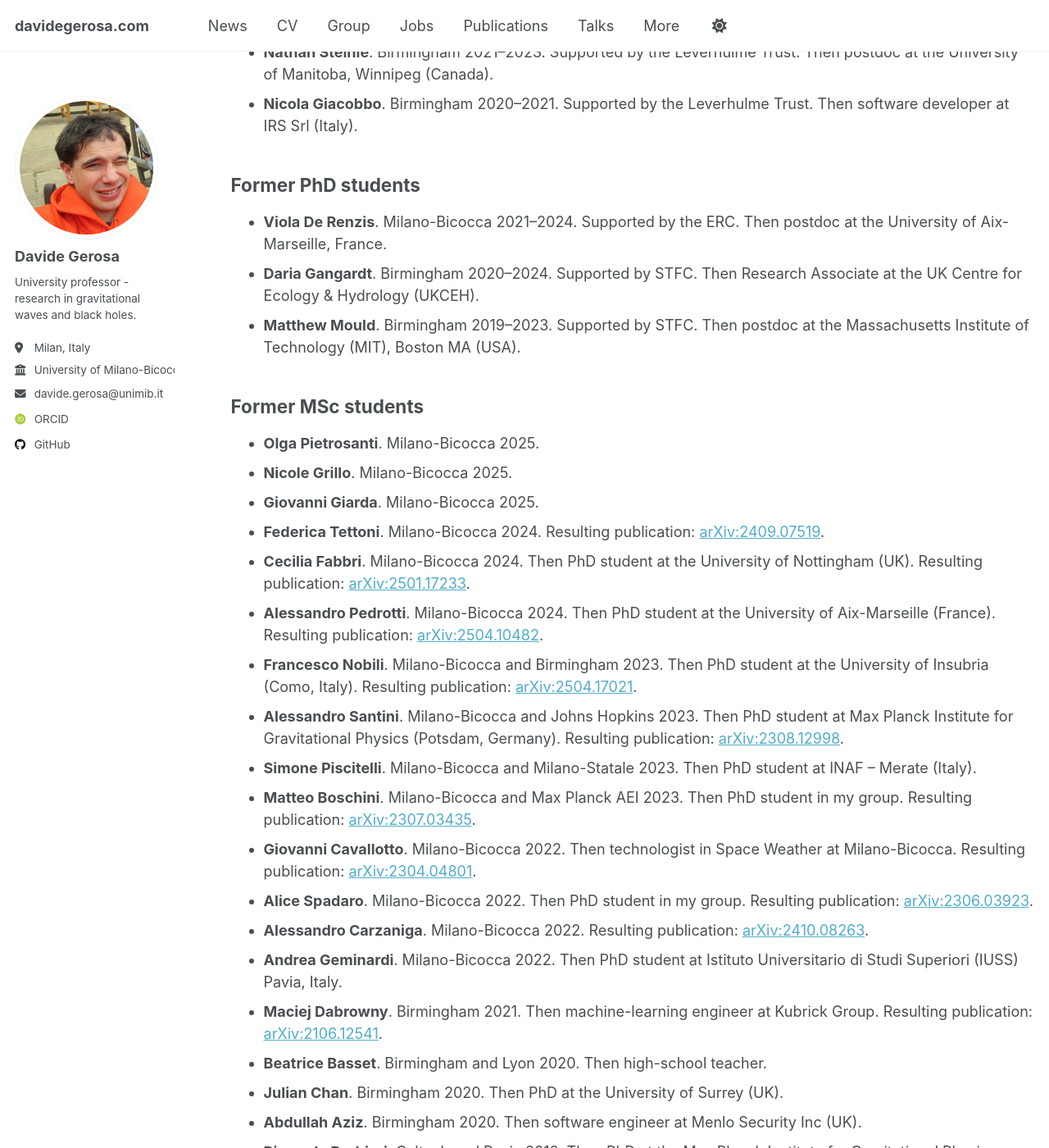
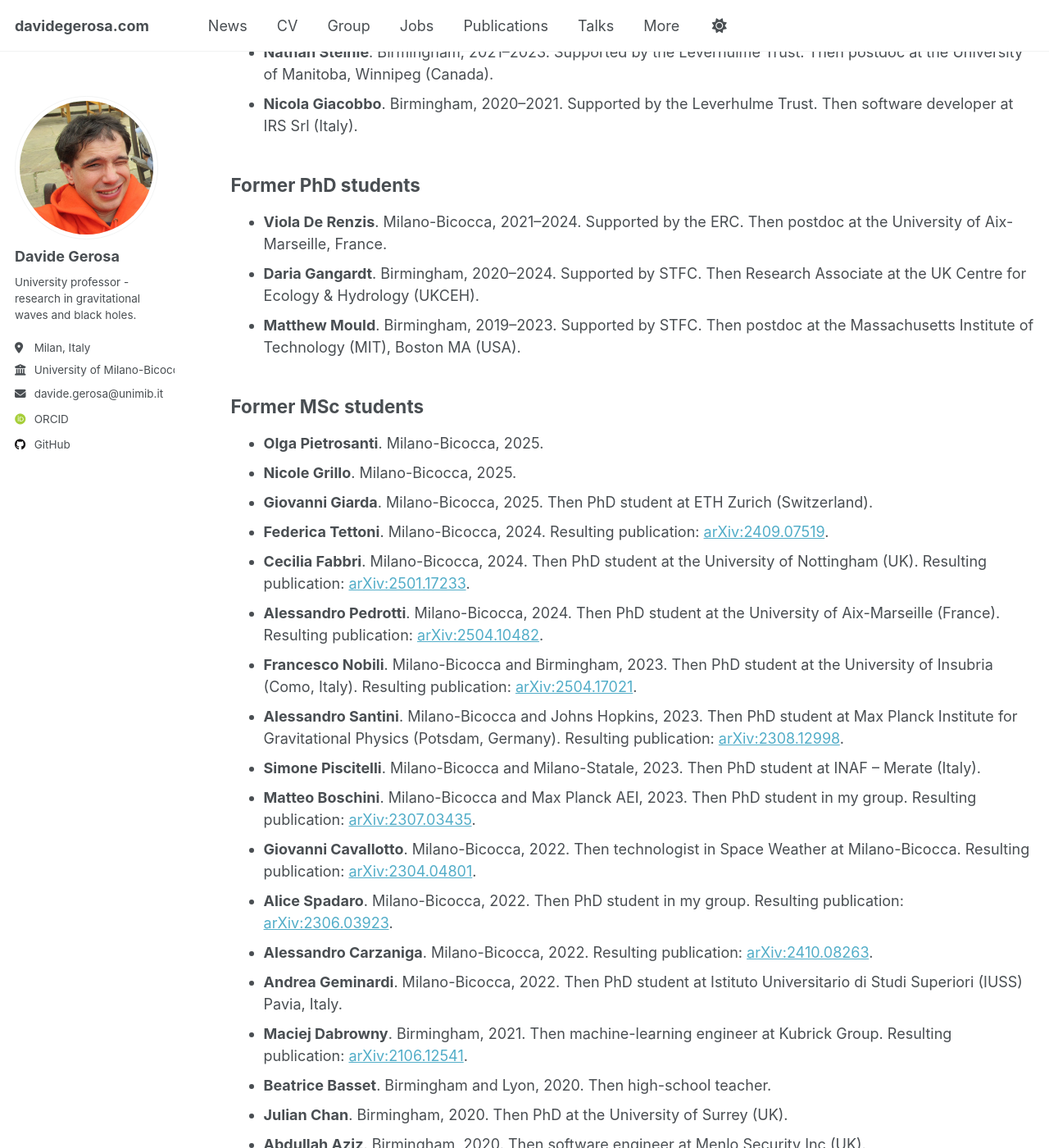
Before and after one commit to dgerosa/website, a Jekyll site: the page built from _pages/group.md, in a window 1280 px wide and 1400 px high, scrolled down 3093 px. Shown: the whole window at 82% size. Built offline with Jekyll 4.4.1, drawn with Linux system fonts in a browser that asks for light colours; some web fonts are replaced; some of the changed text lies outside the part shown.

Commit message:
updated from dgerosa/cv

```diff
--- a/_pages/_group.md
+++ b/_pages/_group.md
@@ -83,82 +83,82 @@
 
 ## Former postdocs
 
-- **Swetha Baghwat**. Birmingham 2022–2025. Stephen Hawking Fellow.
-- **Michele Mancarella**. Milano-Bicocca 2022–2024. Supported by the ERC. Then faculty at the University of Aix-Marseille, France.
-- **Nathan Steinle**. Birmingham 2021–2023. Supported by the Leverhulme Trust. Then postdoc at the University of Manitoba, Winnipeg (Canada).
-- **Nicola Giacobbo**. Birmingham 2020–2021. Supported by the Leverhulme Trust. Then software developer at IRS Srl (Italy).
+- **Swetha Baghwat**. Birmingham, 2022–2025. Stephen Hawking Fellow.
+- **Michele Mancarella**. Milano-Bicocca, 2022–2024. Supported by the ERC. Then faculty at the University of Aix-Marseille, France.
+- **Nathan Steinle**. Birmingham, 2021–2023. Supported by the Leverhulme Trust. Then postdoc at the University of Manitoba, Winnipeg (Canada).
+- **Nicola Giacobbo**. Birmingham, 2020–2021. Supported by the Leverhulme Trust. Then software developer at IRS Srl (Italy).
 
 ## Former PhD students
 
-- **Viola De Renzis**. Milano-Bicocca 2021–2024. Supported by the ERC. Then postdoc at the University of Aix-Marseille, France.
-- **Daria Gangardt**. Birmingham 2020–2024. Supported by STFC. Then Research Associate at the UK Centre for Ecology & Hydrology (UKCEH).
-- **Matthew Mould**. Birmingham 2019–2023. Supported by STFC. Then postdoc at the Massachusetts Institute of Technology (MIT), Boston MA (USA).
+- **Viola De Renzis**. Milano-Bicocca, 2021–2024. Supported by the ERC. Then postdoc at the University of Aix-Marseille, France.
+- **Daria Gangardt**. Birmingham, 2020–2024. Supported by STFC. Then Research Associate at the UK Centre for Ecology & Hydrology (UKCEH).
+- **Matthew Mould**. Birmingham, 2019–2023. Supported by STFC. Then postdoc at the Massachusetts Institute of Technology (MIT), Boston MA (USA).
 
 ## Former MSc students
 
-- **Olga Pietrosanti**. Milano-Bicocca 2025.
-- **Nicole Grillo**. Milano-Bicocca 2025.
-- **Giovanni Giarda**. Milano-Bicocca 2025.
-- **Federica Tettoni**. Milano-Bicocca 2024. Resulting publication: [arXiv:2409.07519](https://arxiv.org/abs/2409.07519).
-- **Cecilia Fabbri**. Milano-Bicocca 2024. Then PhD student at the University of Nottingham (UK). Resulting publication: [arXiv:2501.17233](https://arxiv.org/abs/2501.17233).
-- **Alessandro Pedrotti**. Milano-Bicocca 2024. Then PhD student at the University of Aix-Marseille (France). Resulting publication: [arXiv:2504.10482](https://arxiv.org/abs/2504.10482).
-- **Francesco Nobili**. Milano-Bicocca and Birmingham 2023. Then PhD student at the University of Insubria (Como, Italy). Resulting publication: [arXiv:2504.17021](https://arxiv.org/abs/2504.17021).
-- **Alessandro Santini**. Milano-Bicocca and Johns Hopkins 2023. Then PhD student at Max Planck Institute for Gravitational Physics (Potsdam, Germany). Resulting publication: [arXiv:2308.12998](https://arxiv.org/abs/2308.12998).
-- **Simone Piscitelli**. Milano-Bicocca and Milano-Statale 2023. Then PhD student at INAF – Merate (Italy).
-- **Matteo Boschini**. Milano-Bicocca and Max Planck AEI 2023. Then PhD student in my group. Resulting publication: [arXiv:2307.03435](https://arxiv.org/abs/2307.03435).
-- **Giovanni Cavallotto**. Milano-Bicocca 2022. Then technologist in Space Weather at Milano-Bicocca. Resulting publication: [arXiv:2304.04801](https://arxiv.org/abs/2304.04801).
-- **Alice Spadaro**. Milano-Bicocca 2022. Then PhD student in my group. Resulting publication: [arXiv:2306.03923](https://arxiv.org/abs/2306.03923).
-- **Alessandro Carzaniga**. Milano-Bicocca 2022. Resulting publication: [arXiv:2410.08263](https://arxiv.org/abs/2410.08263).
-- **Andrea Geminardi**. Milano-Bicocca 2022. Then PhD student at Istituto Universitario di Studi Superiori (IUSS) Pavia, Italy.
-- **Maciej Dabrowny**. Birmingham 2021. Then machine-learning engineer at Kubrick Group. Resulting publication: [arXiv:2106.12541](https://arxiv.org/abs/2106.12541).
-- **Beatrice Basset**. Birmingham and Lyon 2020. Then high-school teacher.
-- **Julian Chan**. Birmingham 2020. Then PhD at the University of Surrey (UK).
-- **Abdullah Aziz**. Birmingham 2020. Then software engineer at Menlo Security Inc (UK).
-- **Riccardo Barbieri**. Caltech and Pavia 2018. Then PhD at the Max Planck Institute for Gravitational Physics (Potsdam, Germany). Resulting publication: [arXiv:2004.02894](https://arxiv.org/abs/2004.02894).
+- **Olga Pietrosanti**. Milano-Bicocca, 2025.
+- **Nicole Grillo**. Milano-Bicocca, 2025.
+- **Giovanni Giarda**. Milano-Bicocca, 2025. Then PhD student at ETH Zurich (Switzerland).
+- **Federica Tettoni**. Milano-Bicocca, 2024. Resulting publication: [arXiv:2409.07519](https://arxiv.org/abs/2409.07519).
+- **Cecilia Fabbri**. Milano-Bicocca, 2024. Then PhD student at the University of Nottingham (UK). Resulting publication: [arXiv:2501.17233](https://arxiv.org/abs/2501.17233).
+- **Alessandro Pedrotti**. Milano-Bicocca, 2024. Then PhD student at the University of Aix-Marseille (France). Resulting publication: [arXiv:2504.10482](https://arxiv.org/abs/2504.10482).
+- **Francesco Nobili**. Milano-Bicocca and Birmingham, 2023. Then PhD student at the University of Insubria (Como, Italy). Resulting publication: [arXiv:2504.17021](https://arxiv.org/abs/2504.17021).
+- **Alessandro Santini**. Milano-Bicocca and Johns Hopkins, 2023. Then PhD student at Max Planck Institute for Gravitational Physics (Potsdam, Germany). Resulting publication: [arXiv:2308.12998](https://arxiv.org/abs/2308.12998).
+- **Simone Piscitelli**. Milano-Bicocca and Milano-Statale, 2023. Then PhD student at INAF – Merate (Italy).
+- **Matteo Boschini**. Milano-Bicocca and Max Planck AEI, 2023. Then PhD student in my group. Resulting publication: [arXiv:2307.03435](https://arxiv.org/abs/2307.03435).
+- **Giovanni Cavallotto**. Milano-Bicocca, 2022. Then technologist in Space Weather at Milano-Bicocca. Resulting publication: [arXiv:2304.04801](https://arxiv.org/abs/2304.04801).
+- **Alice Spadaro**. Milano-Bicocca, 2022. Then PhD student in my group. Resulting publication: [arXiv:2306.03923](https://arxiv.org/abs/2306.03923).
+- **Alessandro Carzaniga**. Milano-Bicocca, 2022. Resulting publication: [arXiv:2410.08263](https://arxiv.org/abs/2410.08263).
+- **Andrea Geminardi**. Milano-Bicocca, 2022. Then PhD student at Istituto Universitario di Studi Superiori (IUSS) Pavia, Italy.
+- **Maciej Dabrowny**. Birmingham, 2021. Then machine-learning engineer at Kubrick Group. Resulting publication: [arXiv:2106.12541](https://arxiv.org/abs/2106.12541).
+- **Beatrice Basset**. Birmingham and Lyon, 2020. Then high-school teacher.
+- **Julian Chan**. Birmingham, 2020. Then PhD at the University of Surrey (UK).
+- **Abdullah Aziz**. Birmingham, 2020. Then software engineer at Menlo Security Inc (UK).
+- **Riccardo Barbieri**. Caltech and Pavia, 2018. Then PhD at the Max Planck Institute for Gravitational Physics (Potsdam, Germany). Resulting publication: [arXiv:2004.02894](https://arxiv.org/abs/2004.02894).
 
 ## Former BSc students
 
-- **Alessandro Malfasi**. Milano-Bicocca 2025.
-- **Rocco Giugni**. Milano-Bicocca 2024.
-- **Giulia Foroni**. Milano-Bicocca 2024.
-- **Matilde Vergani**. Milano-Bicocca 2024.
-- **Laura Tassoni**. Milano-Bicocca 2024.
-- **Francesca Rattegni**. Milano-Bicocca 2024.
-- **Matteo Pagani**. Milano-Bicocca 2024.
-- **William Toscani**. Milano-Bicocca 2024.
-- **Ava Bailey**. Milano-Bicocca and Duke 2024.
-- **Alessandro Crespi**. Milano-Bicocca 2024.
-- **Annalisa Amigoni**. Milano-Bicocca 2024.
-- **Alice Palladino**. Milano-Bicocca 2024.
-- **Lisa Merlo**. Milano-Bicocca 2024.
-- **Serena Caslini**. Milano-Bicocca 2023.
-- **Matteo Falcone**. Milano-Bicocca 2023.
-- **Marco Bianchi**. Milano-Bicocca 2023.
-- **Martin Gerini**. Milano-Bicocca 2023.
-- **Federico Ravelli**. Milano-Bicocca 2023.
-- **Simone Sferlazzo**. Milano-Bicocca 2023.
-- **Malvina Bellotti**. Milano-Bicocca 2023. Resulting publication: [arXiv:2404.16930](https://arxiv.org/abs/2404.16930).
-- **Riccardo Bosoni De Martini**. Milano-Bicocca 2023.
-- **Ludovica Carbone**. Milano-Bicocca 2023.
-- **Harrison Blake**. Milano-Bicocca and Ohio State 2023.
-- **Leonardo Toti**. Milano-Bicocca 2023.
-- **Simone Restuccia**. Milano-Bicocca 2023.
-- **Daniele Chirico**. Milano-Bicocca 2023.
-- **Matteo Muriano**. Milano-Bicocca 2022.
-- **Lorenzo Zanga**. Milano-Bicocca 2022. Resulting publication: [arXiv:2304.13063](https://arxiv.org/abs/2304.13063).
-- **Oliver Rossi**. Milano-Bicocca 2022.
-- **Sayan Neogi**. Birmingham and IISER Pune 2022.
-- **Diego Padilla Monroy**. Milano-Bicocca and Florida International 2022. Resulting publication: [arXiv:2304.04801](https://arxiv.org/abs/2304.04801).
-- **Sarah Al Humaikani**. Birmingham and ENSTA Paris 2022.
-- **Nesibe Sivrioglu**. Milano-Bicocca and Grinell College 2022.
-- **Cecilia Fabbri**. Milano-Bicocca 2022. Resulting publication: [arXiv:2202.08848](https://arxiv.org/abs/2202.08848).
-- **Meredith Vogel**. Birmingham and Missouri State 2021.
-- **Daria Gangardt**. Birmingham 2019. Resulting publication: [arXiv:2103.03894](https://arxiv.org/abs/2103.03894).
-- **Luca Reali**. Birmingham and Milano-Statale 2019. Resulting publication: [arXiv:2005.01747](https://arxiv.org/abs/2005.01747).
-- **Alica Lima**. Caltech and Bowdoin College 2018. Resulting publication: [arXiv:1811.05979](https://arxiv.org/abs/1811.05979).
-- **Katie Chamberlain**. Caltech and Montana State 2017. Resulting publication: [arXiv:1809.04799](https://arxiv.org/abs/1809.04799).
-- **Riccardo Barbieri**. Cambridge and Pavia 2016.
-- **Jakub Vosmera**. Cambridge 2015. Resulting publication: [arXiv:1612.05263](https://arxiv.org/abs/1612.05263).
+- **Alessandro Malfasi**. Milano-Bicocca, 2025.
+- **Rocco Giugni**. Milano-Bicocca, 2024.
+- **Giulia Foroni**. Milano-Bicocca, 2024.
+- **Matilde Vergani**. Milano-Bicocca, 2024.
+- **Laura Tassoni**. Milano-Bicocca, 2024.
+- **Francesca Rattegni**. Milano-Bicocca, 2024.
+- **Matteo Pagani**. Milano-Bicocca, 2024.
+- **William Toscani**. Milano-Bicocca, 2024.
+- **Ava Bailey**. Milano-Bicocca and Duke, 2024.
+- **Alessandro Crespi**. Milano-Bicocca, 2024.
+- **Annalisa Amigoni**. Milano-Bicocca, 2024.
+- **Alice Palladino**. Milano-Bicocca, 2024.
+- **Lisa Merlo**. Milano-Bicocca, 2024.
+- **Serena Caslini**. Milano-Bicocca, 2023.
+- **Matteo Falcone**. Milano-Bicocca, 2023.
+- **Marco Bianchi**. Milano-Bicocca, 2023.
+- **Martin Gerini**. Milano-Bicocca, 2023.
+- **Federico Ravelli**. Milano-Bicocca, 2023.
+- **Simone Sferlazzo**. Milano-Bicocca, 2023.
+- **Malvina Bellotti**. Milano-Bicocca, 2023. Resulting publication: [arXiv:2404.16930](https://arxiv.org/abs/2404.16930).
+- **Riccardo Bosoni De Martini**. Milano-Bicocca, 2023.
+- **Ludovica Carbone**. Milano-Bicocca, 2023.
+- **Harrison Blake**. Milano-Bicocca and Ohio State, 2023.
+- **Leonardo Toti**. Milano-Bicocca, 2023.
+- **Simone Restuccia**. Milano-Bicocca, 2023.
+- **Daniele Chirico**. Milano-Bicocca, 2023.
+- **Matteo Muriano**. Milano-Bicocca, 2022.
+- **Lorenzo Zanga**. Milano-Bicocca, 2022. Resulting publication: [arXiv:2304.13063](https://arxiv.org/abs/2304.13063).
+- **Oliver Rossi**. Milano-Bicocca, 2022.
+- **Sayan Neogi**. Birmingham and IISER Pune, 2022.
+- **Diego Padilla Monroy**. Milano-Bicocca and Florida International, 2022. Resulting publication: [arXiv:2304.04801](https://arxiv.org/abs/2304.04801).
+- **Sarah Al Humaikani**. Birmingham and ENSTA Paris, 2022.
+- **Nesibe Sivrioglu**. Milano-Bicocca and Grinell College, 2022.
+- **Cecilia Fabbri**. Milano-Bicocca, 2022. Resulting publication: [arXiv:2202.08848](https://arxiv.org/abs/2202.08848).
+- **Meredith Vogel**. Birmingham and Missouri State, 2021.
+- **Daria Gangardt**. Birmingham, 2019. Resulting publication: [arXiv:2103.03894](https://arxiv.org/abs/2103.03894).
+- **Luca Reali**. Birmingham and Milano-Statale, 2019. Resulting publication: [arXiv:2005.01747](https://arxiv.org/abs/2005.01747).
+- **Alica Lima**. Caltech and Bowdoin College, 2018. Resulting publication: [arXiv:1811.05979](https://arxiv.org/abs/1811.05979).
+- **Katie Chamberlain**. Caltech and Montana State, 2017. Resulting publication: [arXiv:1809.04799](https://arxiv.org/abs/1809.04799).
+- **Riccardo Barbieri**. Cambridge and Pavia, 2016.
+- **Jakub Vosmera**. Cambridge, 2015. Resulting publication: [arXiv:1612.05263](https://arxiv.org/abs/1612.05263).
 
 <br>
 
```
